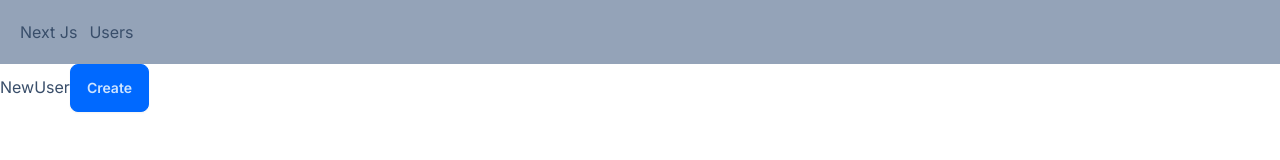
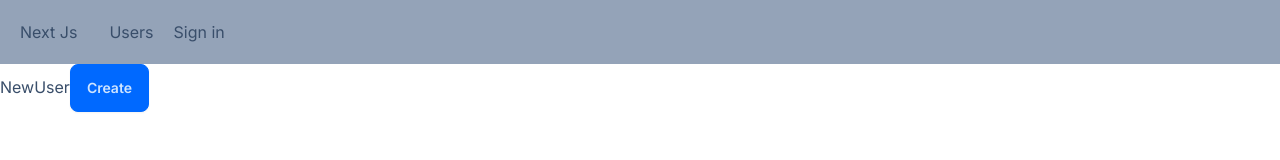
Before and after one commit to MinKhant21/Next-app, a Next.js app: page /users/new in a window 1280 px wide. Shown: the top 160 px of the page. Built offline with nearby package versions, Linux system fonts and the light colour scheme.

Commit message:
sign in using next auth

```diff
--- a/app/NavBar.tsx
+++ b/app/NavBar.tsx
@@ -3,9 +3,10 @@
 
 export default function NavBar() {
   return (
-    <div className='flex p-5 bg-slate-400'>
+    <div className='flex p-5 bg-slate-400 space-x-5'>
      <Link href="/" className=' text-md mr-3'>Next Js</Link>
      <Link href="/users" className=' text-md'>Users</Link>
+     <Link href="/api/auth/signin" className=' text-md'>Sign in</Link>
     </div>
   )
 }
--- /dev/null
+++ b/app/api/auth/[...nextauth]/route.ts
@@ -0,0 +1,12 @@
+import NextAuth from "next-auth"
+import GoogleProvider from "next-auth/providers/google";
+const handler = NextAuth({
+     providers: [
+          GoogleProvider({
+            clientId: process.env.GOOGLE_CLIENT_ID!,
+            clientSecret: process.env.GOOGLE_CLIENT_SECRET!
+          })
+        ]
+});
+
+export { handler as GET, handler as POST }
--- a/package.json
+++ b/package.json
@@ -18,6 +18,7 @@
     "eslint-config-next": "14.0.3",
     "fast-sort": "^3.4.0",
     "next": "14.0.3",
+    "next-auth": "^4.24.7",
     "next-cloudinary": "^6.3.0",
     "postcss": "8.4.32",
     "prisma": "^5.7.1",
```
Also changed, not shown: 1 other file (tests, documents, lock files or other folders).
